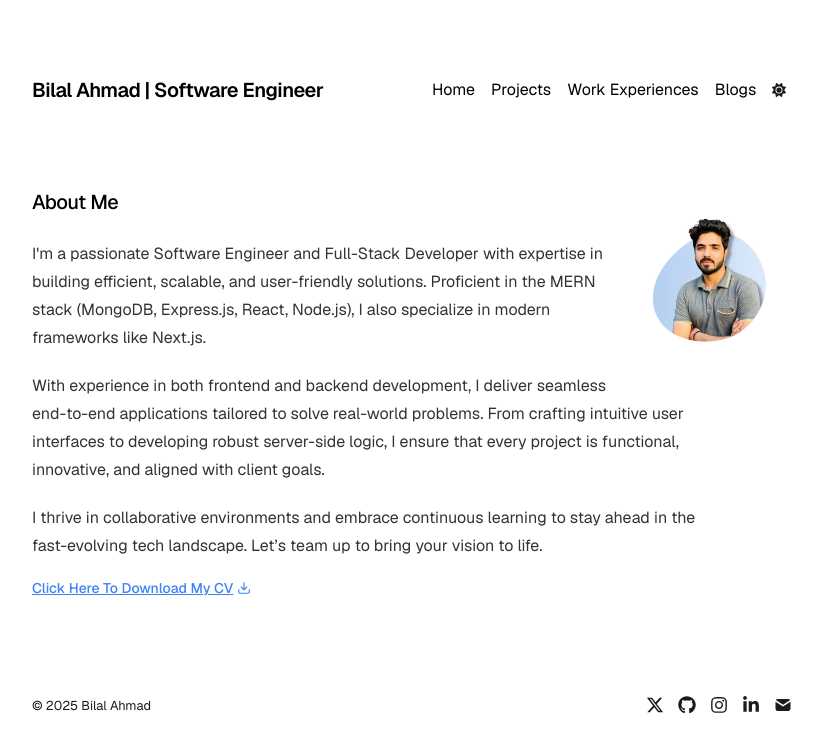
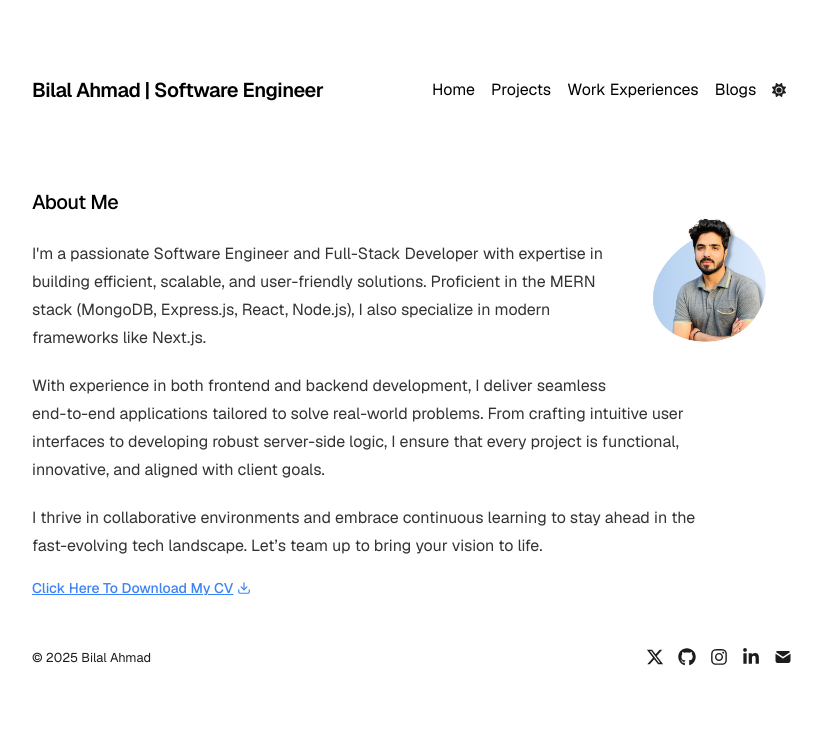
Before and after one commit to BilalMohmand58/bilal-next-portfolio, a Next.js app: page / in a window 1280 px wide. Shown: the top 752 px of the page, without its empty margins (228-1050 px from the left). Built offline with nearby package versions, Linux system fonts and the light colour scheme.

Commit message:
footer moved up

```diff
--- a/app/components/footer.tsx
+++ b/app/components/footer.tsx
@@ -35,7 +35,7 @@ function SocialLinks() {
 
 export default function Footer() {
   return (
-    <small className="block lg:mt-24 mt-16 text-[#1C1C1C] dark:text-[#D4D4D4]">
+    <small className="block lg:mt-12 mt-6 text-[#1C1C1C] dark:text-[#D4D4D4]">
       <time>© {YEAR}</time>{" "}
       <a
         className="no-underline"
```
